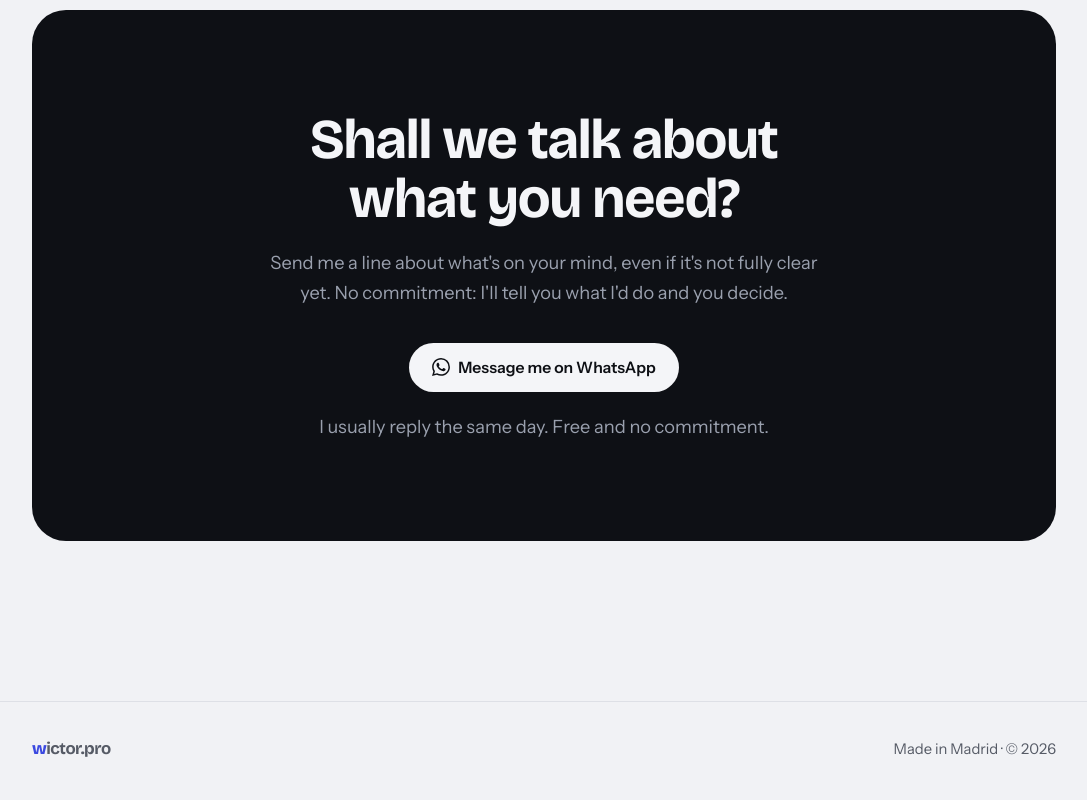
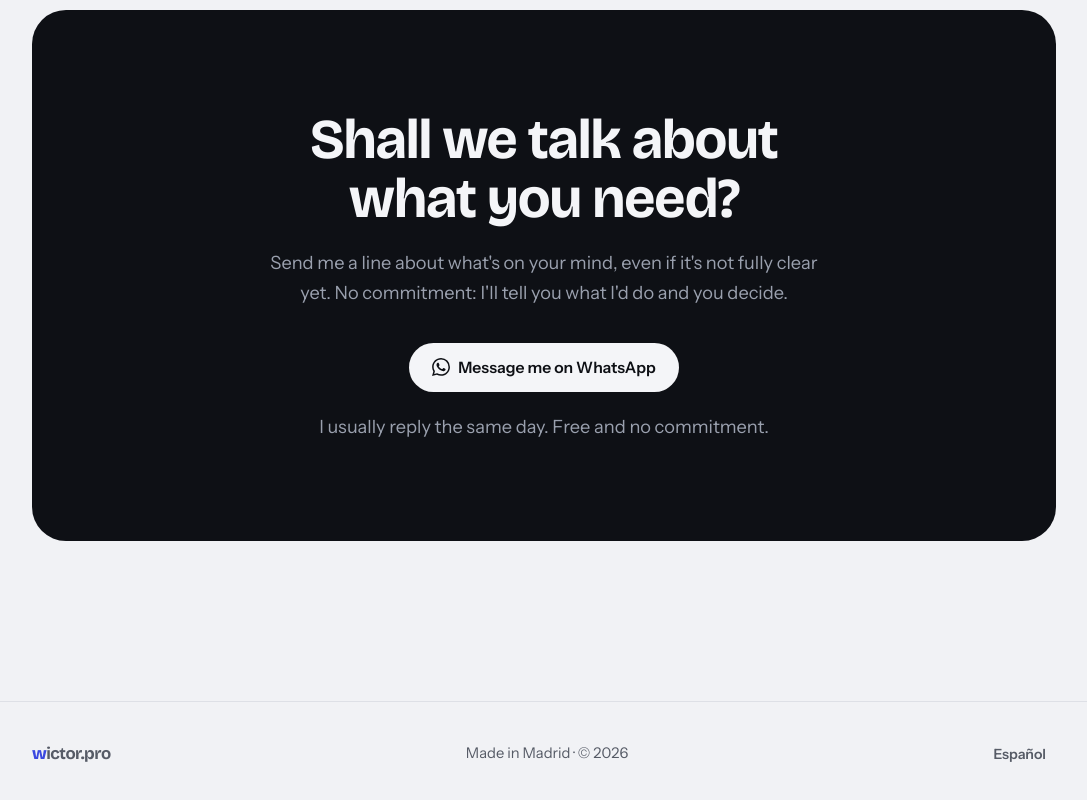
Before and after one commit to wictor81/wictor-pro, a plain HTML site: page en/index.html in a window 1280 px wide. Shown: the part 2899-3699 px from the top of the page, without its empty margins (96-1183 px from the left). Drawn offline with nearby package versions, Linux system fonts and the light colour scheme.

Commit message:
Selector de idioma tambien en el pie de pagina (ES y EN)
Co-Authored-By: Claude Opus 4.8 <noreply@anthropic.com>

```diff
--- a/en/index.html
+++ b/en/index.html
@@ -406,6 +406,7 @@
   <div class="container footer__inner">
     <a href="#top" class="brand"><b>w</b>ictor.pro</a>
     <span>Made in Madrid · © <span id="year">2026</span></span>
+    <a href="/" class="lang" hreflang="es" aria-label="Ver esta página en español">Español</a>
   </div>
 </footer>
 
```
Also changed, not shown: index.html (+1 -0 lines).
